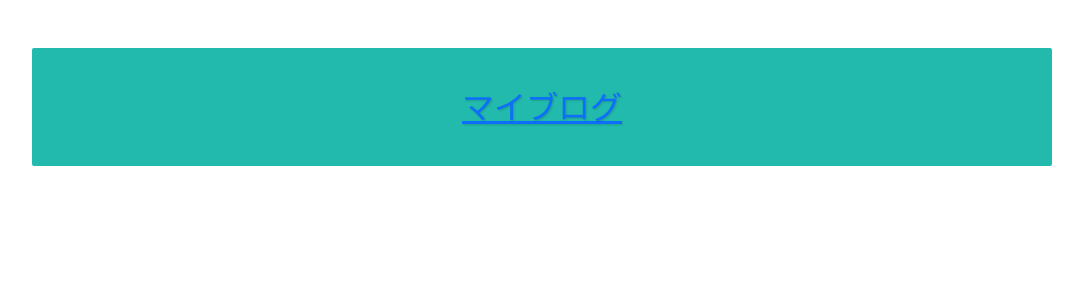
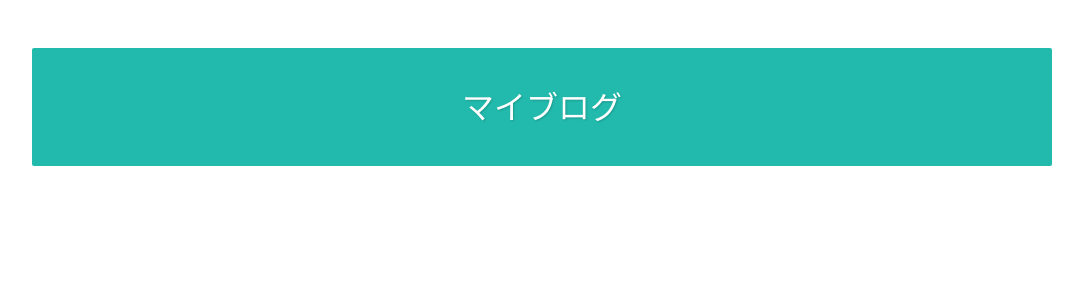
Before and after one commit to pandineer/django_tutorial_webdbpress122, a Django app: page / in a window 1280 px wide. Shown: the top 300 px of the page, without its empty margins (98-1181 px from the left). Run offline with Django 3.2, Linux system fonts and the light colour scheme; data that the repository does not hold is empty.

Commit message:
adjust link decoration

```diff
--- a/mysite/blog/templates/base.html
+++ b/mysite/blog/templates/base.html
@@ -9,7 +9,7 @@
 <div class="container">
   <div>
     <h1>
-      <a href="{% url 'post_list' %}">
+      <a class="text-white text-decoration-none" href="{% url 'post_list' %}">
         マイブログ
       </a>
     </h1>
--- a/mysite/blog/templates/post_list.html
+++ b/mysite/blog/templates/post_list.html
@@ -7,7 +7,7 @@
 <div class="card mb-3 p-2">
   <div class="card-body">
     <h2 class="card-title">
-      <a href="{% url 'post_detail' post.id %}">
+      <a class="text-dark text-decoration-none" href="{% url 'post_detail' post.id %}">
         {{ post.title }}
       </a>
     </h2>
```
